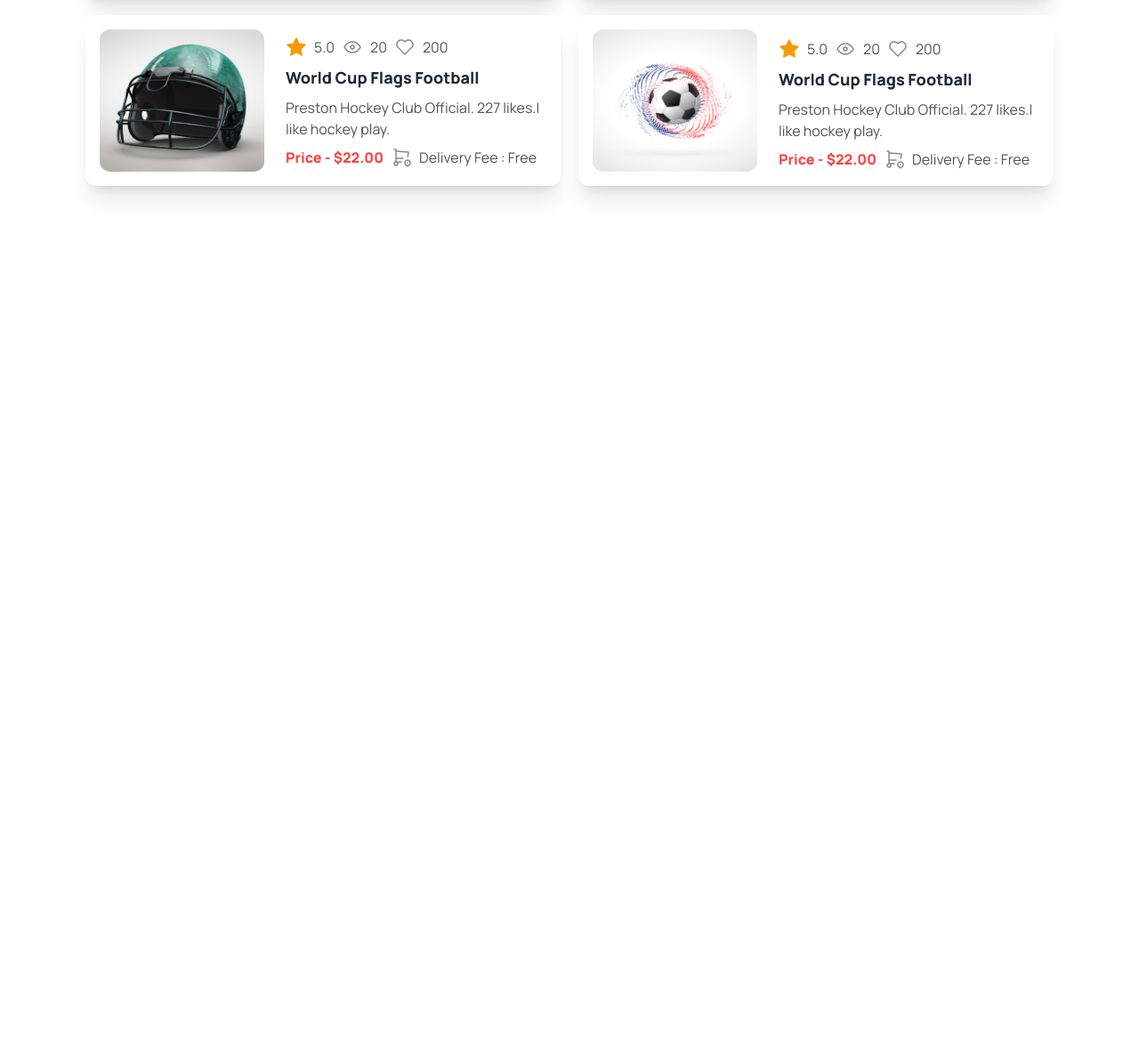
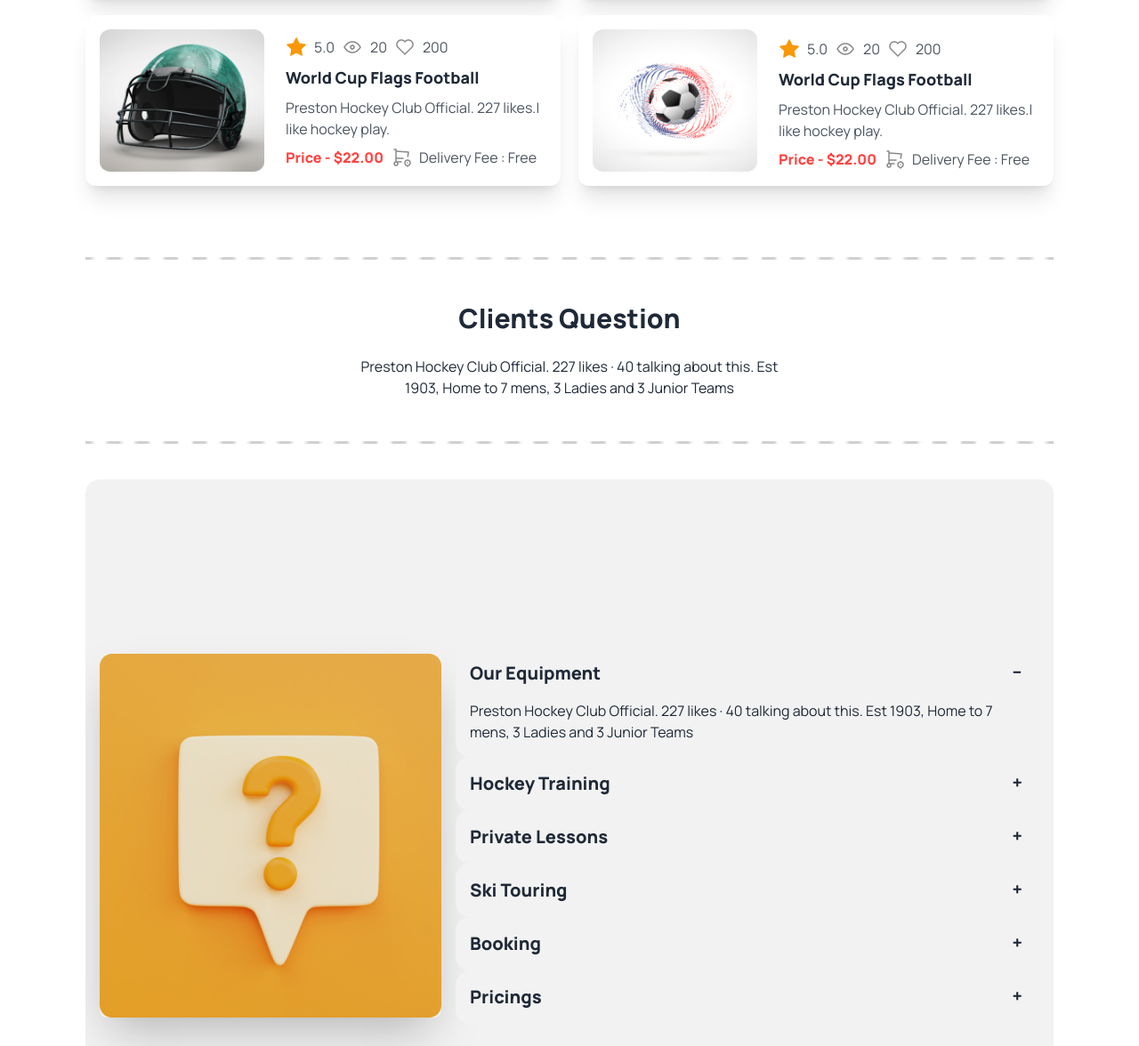
Before and after one commit to jaheda8256/b9a3-hockeys-with-daisyui, a plain HTML site: page index.html in a window 1280 px wide. Shown: the part 3164-4340 px from the top of the page at 89% size. Before the commit the page ends 3453 px from the top, so only its background shows below. Drawn offline with nearby package versions, Linux system fonts and the light colour scheme.

Commit message:
added clients question section

```diff
--- a/index.html
+++ b/index.html
@@ -438,6 +438,94 @@
            </div>
 
         </section>
+        <!-- Clients Question secton -->
+        <section class="lg:my-10 lg:px-24 px-1">
+            <div class=" mt-8 lg:space-y-6 text-center">
+                <div>
+                    <img class="w-full" src="./Images/Line 2.png" alt="">
+                </div>
+                <br>
+                <h2 class="text-lg lg:text-3xl font-extrabold ">Clients Question</h2>
+                <p class="lg:w-[500px] mx-auto text-opacity-80">Preston Hockey Club Official. 227 likes · 40 talking about this. Est 1903, Home to 7 mens, 3 Ladies and 3 Junior Teams</p>
+                <br>
+               <div>
+                <img class="w-full" src="./Images/Line 2.png" alt="">
+            </div>
+            </div>
+
+
+            <div class="my-10">
+                <!-- 1st secton  -->
+                        <div class="collapse collapse-plus bg-base-200">
+                            <div class="hero min-h-screen ">
+                    <div class="hero-content flex-col lg:flex-row">
+                      <img src="./Images/11.png" class="max-w-sm rounded-lg shadow-2xl" />
+                      <div>
+                        <div class="collapse collapse-plus bg-base-200">
+                            <input type="radio" name="my-accordion-3" checked="checked" />
+                            <div class="collapse-title text-xl font-extrabold">
+                              Our Equipment
+                            </div>
+                            <div class="collapse-content">
+                              <p>Preston Hockey Club Official. 227 likes · 40 talking about this. Est 1903, Home to 7 mens, 3 Ladies and 3 Junior Teams</p>
+                            </div>
+                          </div>
+                          <!-- 2nd question -->
+                          <div class="collapse collapse-plus bg-base-200">
+                            <input type="radio" name="my-accordion-3" />
+                            <div class="collapse-title text-xl font-extrabold">
+                                Hockey Training
+                            </div>
+                            <div class="collapse-content">
+                              <p>Preston Hockey Club Official. 227 likes · 40 talking about this. Est 1903, Home to 7 mens, 3 Ladies and 3 Junior Teams</p>
+                            </div>
+                          </div>
+                            <!-- 3rd question -->
+                          <div class="collapse collapse-plus bg-base-200">
+                            <input type="radio" name="my-accordion-3" />
+                            <div class="collapse-title text-xl font-extrabold">
+                             Private Lessons
+                            </div>
+                            <div class="collapse-content">
+                              <p>Preston Hockey Club Official. 227 likes · 40 talking about this. Est 1903, Home to 7 mens, 3 Ladies and 3 Junior Teams</p>
+                            </div>
+                          </div>
+                            <!-- 4th question -->
+                          <div class="collapse collapse-plus bg-base-200">
+                            <input type="radio" name="my-accordion-3" />
+                            <div class="collapse-title text-xl font-extrabold">
+                                Ski Touring
+                            </div>
+                            <div class="collapse-content">
+                              <p>Preston Hockey Club Official. 227 likes · 40 talking about this. Est 1903, Home to 7 mens, 3 Ladies and 3 Junior Teams</p>
+                            </div>
+                          </div>
+                            <!-- 5th question -->
+                          <div class="collapse collapse-plus bg-base-200">
+                            <input type="radio" name="my-accordion-3" />
+                            <div class="collapse-title text-xl font-extrabold">
+                                Booking
+                            </div>
+                            <div class="collapse-content">
+                              <p>Preston Hockey Club Official. 227 likes · 40 talking about this. Est 1903, Home to 7 mens, 3 Ladies and 3 Junior Teams</p>
+                            </div>
+                          </div>
+                            <!-- 6 question -->
+                          <div class="collapse collapse-plus bg-base-200">
+                            <input type="radio" name="my-accordion-3" />
+                            <div class="collapse-title text-xl font-extrabold">
+                                Pricings
+                            </div>
+                            <div class="collapse-content">
+                              <p>Preston Hockey Club Official. 227 likes · 40 talking about this. Est 1903, Home to 7 mens, 3 Ladies and 3 Junior Teams</p>
+                            </div>
+                          </div>
+                      </div>
+                    </div>
+                  </div>
+            </div>
+        </section>
+
     </main>
 
     <footer>
```
